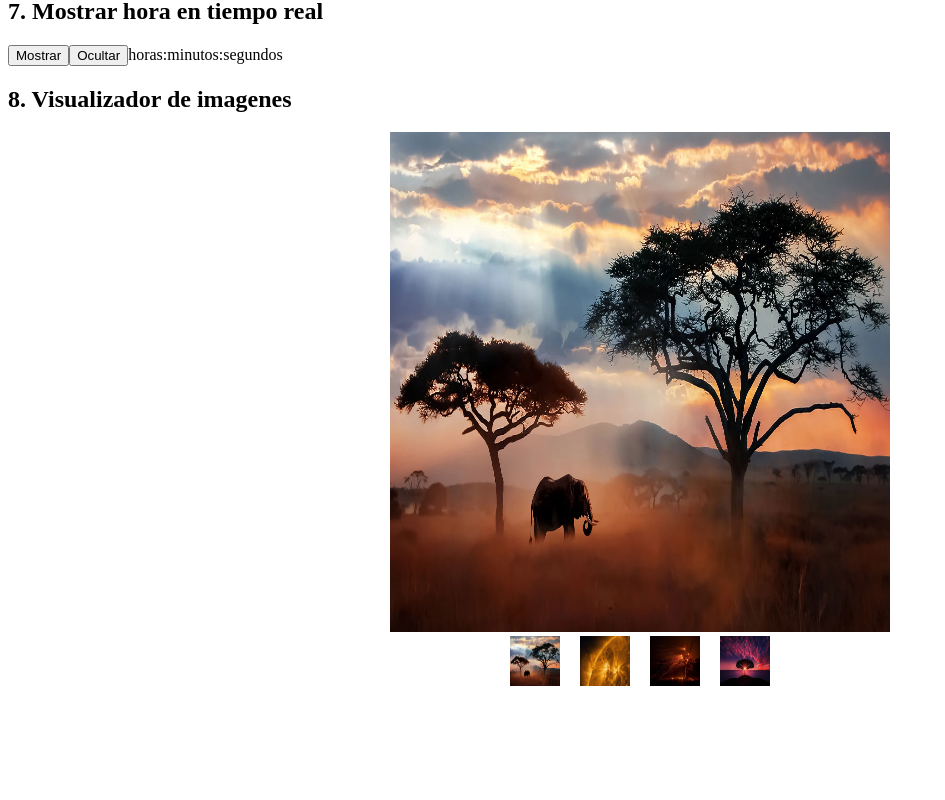
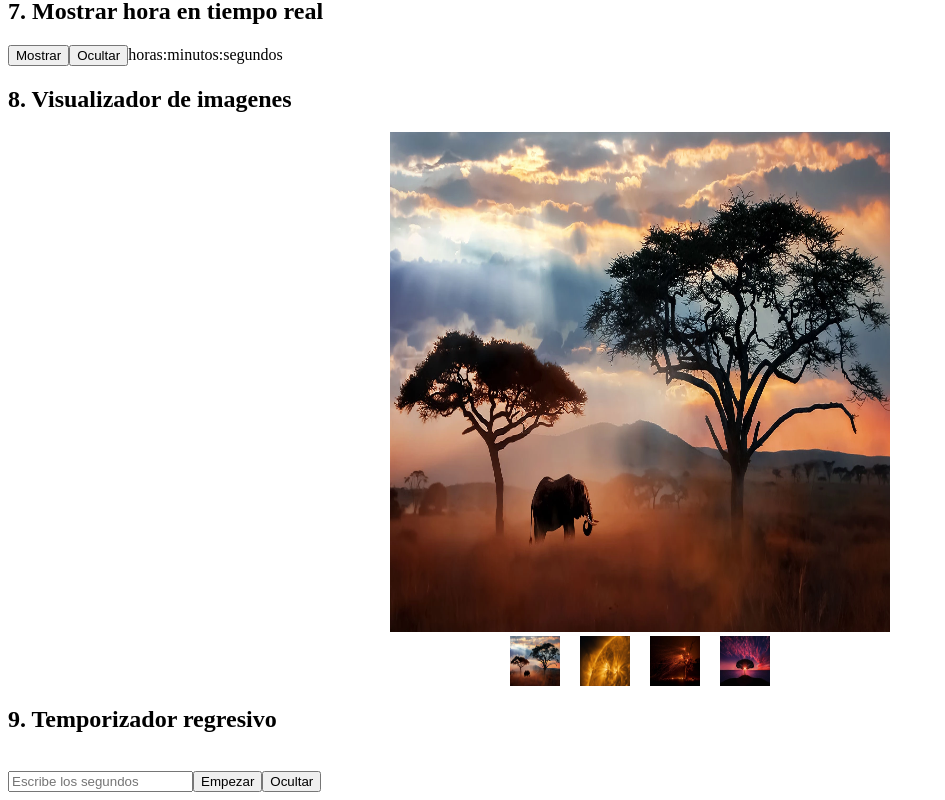
Before and after one commit to matiasmoscone1/practica-ejercicios-logica-programacion-react, a React (Vite) app: page / in a window 1280 px wide. Shown: the part 851-1651 px from the top of the page, without its empty margins (0-945 px from the left). Before the commit the page ends 1545 px from the top, so only its background shows below. Built offline with nearby package versions, Linux system fonts and the light colour scheme.

Commit message:
Resolviendo ej 9

```diff
--- a/src/ejercicios/Temporizador.jsx
+++ b/src/ejercicios/Temporizador.jsx
@@ -1,14 +1,37 @@
-
 
 //9. Temporizador: Crea un componente de React que muestre un temporizador que
 //pueda ser configurado para contar hacia abajo desde un valor dado.
 
+import { useState } from "react";
+
+
 
 const Temporizador = () => {
 
+    const [tiempo, setTiempo] = useState(null);
 
 
+    const actualizarIntervalo = (valor) => {
+        let segundos;
+        setInterval(() => {
+            segundos = valor - 1;
+            console.log(segundos);
+        }, 1000);
 
+    }
+
+    return(<>
+    <div>
+        <h2>9. Temporizador regresivo</h2>
+
+        <br/>
+        <input placeholder="Escribe los segundos" onChange={(e) => setTiempo(e.target.value)}/>
+        <button onClick={() => {actualizarIntervalo(tiempo)}}>Empezar</button>
+        <button>Ocultar</button>
+
+
+    </div>
+    </>)
 
 }
 
```
